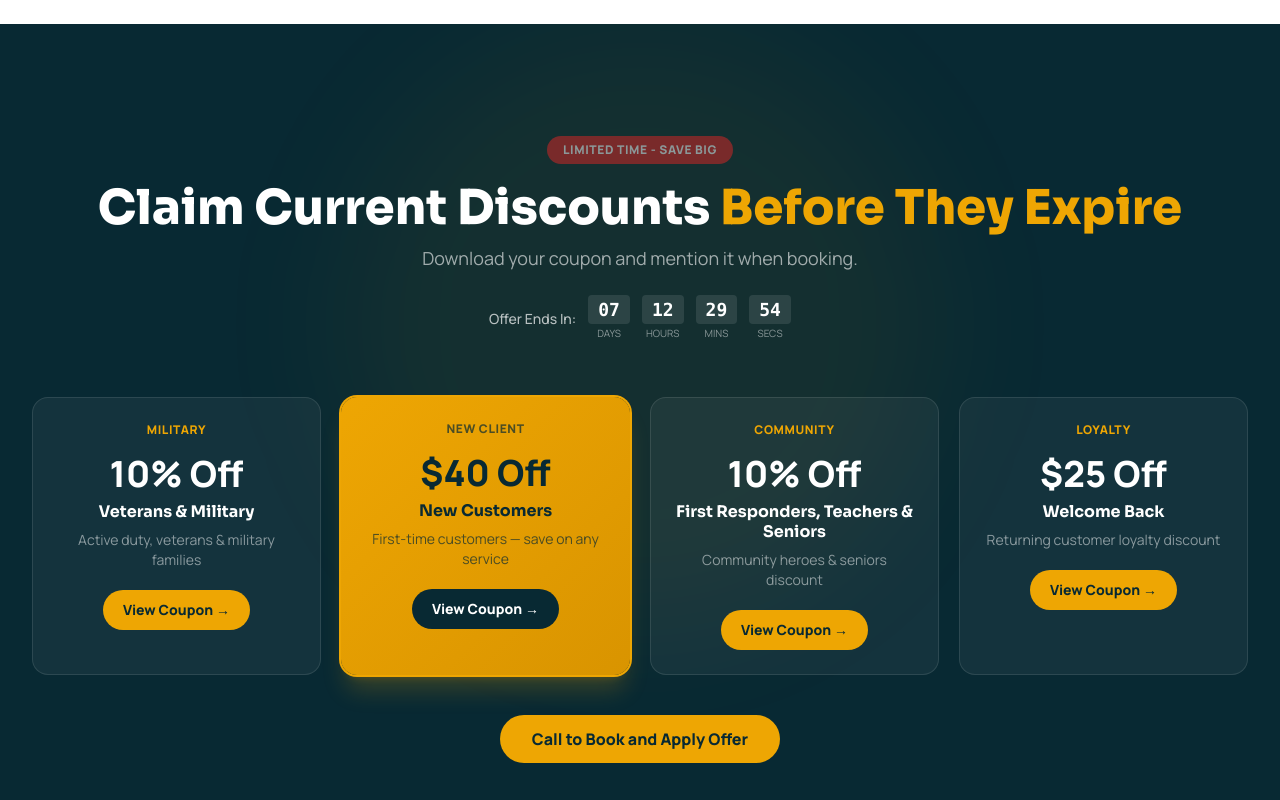
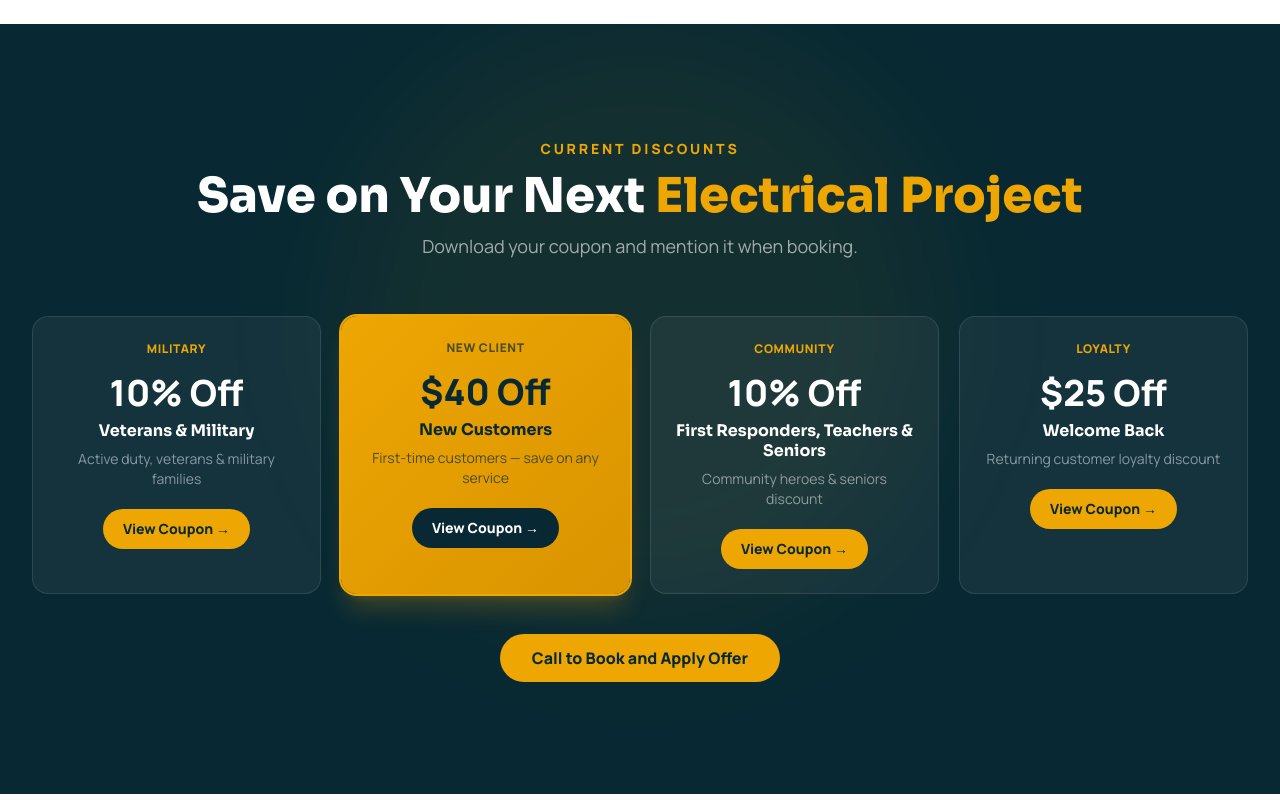
Before and after one commit to ellieapple/tri-peaks-electric, a Next.js app: page / in a window 1280 px wide. Shown: the part 2320-3120 px from the top of the page. Built offline with nearby package versions, Linux system fonts and the light colour scheme.

Commit message:
Remove fake countdown, clean up offers section, 5 bug fixes

```diff
--- a/app/globals.css
+++ b/app/globals.css
@@ -26,7 +26,13 @@ h6 {
 
 html {
   scroll-behavior: smooth;
-  scroll-padding-top: 80px;
+  scroll-padding-top: 72px; /* mobile: nav only */
+}
+
+@media (min-width: 768px) {
+  html {
+    scroll-padding-top: 96px; /* desktop: 8px announcement bar + 80px nav + buffer */
+  }
 }
 
 @layer utilities {
--- a/app/page.tsx
+++ b/app/page.tsx
@@ -31,6 +31,11 @@ const faqItems = [
     question: "Do you provide upfront pricing and free estimates?",
     answer:
       "Yes. You can review posted specials and request a free estimate for custom projects before scheduling work.",
+  },
+  {
+    question: "What areas do you serve?",
+    answer:
+      "Tri Peaks serves Bailey, Conifer, Evergreen, Indian Hills, Pine, Morrison, Fairplay, Jefferson County, Park County, and West Metro Denver.",
   },
 ];
 
--- a/components/Footer.tsx
+++ b/components/Footer.tsx
@@ -10,7 +10,7 @@ export default function Footer() {
   ];
 
   return (
-    <footer className="bg-[#051e26] pt-14 pb-6">
+    <footer className="bg-[#051e26] pt-14 pb-20 lg:pb-6">
       <div className="max-w-7xl mx-auto px-4 sm:px-6 lg:px-8">
         <div className="grid sm:grid-cols-2 lg:grid-cols-3 gap-10 mb-12">
           {/* Brand */}
--- a/components/Offers.tsx
+++ b/components/Offers.tsx
@@ -1,7 +1,3 @@
-"use client";
-
-import { useState, useEffect } from "react";
-
 const offers = [
   {
     title: "Veterans & Military",
@@ -38,40 +34,6 @@ const offers = [
   },
 ];
 
-function Countdown() {
-  const [time, setTime] = useState({ days: 7, hours: 12, mins: 30, secs: 0 });
-
-  useEffect(() => {
-    const end = Date.now() + 7 * 86400000 + 12 * 3600000 + 30 * 60000;
-    const tick = () => {
-      const diff = Math.max(0, end - Date.now());
-      setTime({
-        days: Math.floor(diff / 86400000),
-        hours: Math.floor((diff % 86400000) / 3600000),
-        mins: Math.floor((diff % 3600000) / 60000),
-        secs: Math.floor((diff % 60000) / 1000),
-      });
-    };
-    const id = setInterval(tick, 1000);
-    tick();
-    return () => clearInterval(id);
-  }, []);
-
-  return (
-    <div className="flex items-center gap-3 justify-center">
-      <span className="text-white/70 text-sm font-medium">Offer Ends In:</span>
-      {Object.entries(time).map(([k, v]) => (
-        <div key={k} className="text-center">
-          <span className="bg-white/10 text-white font-mono font-bold text-lg px-2.5 py-1 rounded">
-            {String(v).padStart(2, "0")}
-          </span>
-          <span className="block text-white/50 text-[10px] uppercase mt-0.5">{k}</span>
-        </div>
-      ))}
-    </div>
-  );
-}
-
 export default function Offers() {
   return (
     <section id="offers" className="py-20 sm:py-28 bg-[#082933] relative overflow-hidden">
@@ -79,22 +41,20 @@ export default function Offers() {
       <div className="absolute top-0 left-1/2 -translate-x-1/2 w-[600px] h-[600px] bg-[#eea603]/5 rounded-full blur-3xl" />
 
       <div className="relative max-w-7xl mx-auto px-4 sm:px-6 lg:px-8">
-        {/* Urgency header */}
-        <div className="text-center mb-6">
-          <div className="inline-flex items-center gap-2 bg-red-600 text-white rounded-full px-4 py-1.5 mb-5 text-xs font-extrabold uppercase tracking-wider animate-pulse">
-            LIMITED TIME - SAVE BIG
-          </div>
-          <h2 className="text-3xl sm:text-4xl lg:text-5xl font-black text-white mb-3">
-            Claim Current Discounts
-            <span className="text-[#eea603]"> Before They Expire</span>
+        <div className="text-center mb-14">
+          <span className="text-[#eea603] text-sm font-extrabold uppercase tracking-[0.2em]">
+            Current Discounts
+          </span>
+          <h2 className="text-3xl sm:text-4xl lg:text-5xl font-black text-white mt-3 mb-3">
+            Save on Your Next
+            <span className="text-[#eea603]"> Electrical Project</span>
           </h2>
-          <p className="text-white/60 text-lg mb-6">
+          <p className="text-white/60 text-lg">
             Download your coupon and mention it when booking.
           </p>
-          <Countdown />
         </div>
 
-        <div className="grid sm:grid-cols-2 lg:grid-cols-4 gap-5 mt-14">
+        <div className="grid sm:grid-cols-2 lg:grid-cols-4 gap-5">
           {offers.map((offer) => (
             <a
               key={offer.title}
--- a/components/WhyUs.tsx
+++ b/components/WhyUs.tsx
@@ -31,7 +31,7 @@ export default function WhyUs() {
           </span>
           <h2 className="text-3xl sm:text-4xl lg:text-5xl font-black text-white mt-3 mb-4">
             Why Homeowners Keep Choosing{" "}
-            <span className="text-[#eea603]">Electrical Experts</span>
+            <span className="text-[#eea603]">Tri Peaks Electric</span>
           </h2>
         </div>
 
```
